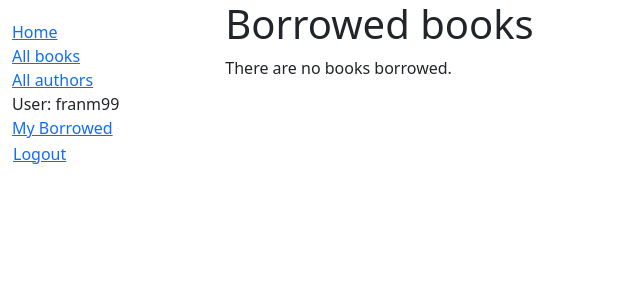
After one commit to Franm99/LocalLibrary, a Django app: page /catalog/mybooks/ in a window 1280 px wide. The commit adds this page. Shown: the top 300 px of the page, without its empty margins (0-640 px from the left). Run offline with Django 4.2, Linux system fonts and the light colour scheme; a user stored in the database is signed in; data comes from the database, SQL or seed files in the repository; both versions use the stored data as it was after the commit.

Commit message:
Added authorization for users

```diff
--- a/catalog/admin.py
+++ b/catalog/admin.py
@@ -31,7 +31,7 @@ class BookAdmin(admin.ModelAdmin):
 
 @admin.register(BookInstance)
 class BookInstanceAdmin(admin.ModelAdmin):
-    list_display = ('book', 'status', 'due_back', 'id')
+    list_display = ('book', 'status', 'borrower', 'due_back', 'id')
     list_filter = ('status', 'due_back')
 
     fieldsets = (
@@ -39,7 +39,7 @@ class BookInstanceAdmin(admin.ModelAdmin):
             'fields': ('book', 'imprint', 'id')
         }),
         ('Availability', {
-            'fields': ('status', 'due_back')
+            'fields': ('status', 'due_back', 'borrower')
         }),
     )
 
--- a/catalog/static/css/styles.css
+++ b/catalog/static/css/styles.css
@@ -3,3 +3,12 @@
     padding: 0;
     list-style: none;
 }
+
+#logout-form {
+    display: inline;
+}
+
+#logout-form button {
+    padding: 0;
+    margin: 0;
+}
--- a/catalog/templates/base.html
+++ b/catalog/templates/base.html
@@ -26,6 +26,21 @@
                             <li><a href="{% url 'index' %}">Home</a></li>
                             <li><a href="{% url 'books' %}">All books</a></li>
                             <li><a href="{% url 'authors' %}">All authors</a></li>
+
+                            {% if user.is_authenticated %}
+                                <li>User: {{ user.get_username }}</li>
+
+                                <li><a href="{% url 'my-borrowed' %}">My Borrowed</a></li>
+
+                                <li>
+                                    <form id="logout-form" method="post" action="{% url 'logout' %}">
+                                        {% csrf_token %}
+                                        <button type="submit" class="btn btn-link">Logout</button>
+                                    </form>
+                                </li>
+                            {% else %}
+                                <li><a href="{% url 'login' %}?next={{ request.path }}">Login</a></li>
+                            {% endif %}
                         </ul>
                     {% endblock %}
                 </div>
--- /dev/null
+++ b/catalog/templates/catalog/bookinstance_list_borrowed_user.html
@@ -0,0 +1,18 @@
+{% extends "base.html" %}
+
+{% block content %}
+    <h1>Borrowed books</h1>
+
+    {% if bookinstance_list %}
+    <ul>
+        {% for bookinst in bookinstance_list %}
+        <li class="{% if bookinst.is_overdue %}text-danger{% endif %}">
+            <a href="{% url 'book-detail' bookinst.book.pk %}">{{ bookinst.book.title }}</a> ({{ bookinst.due_back }})
+        </li>
+        {% endfor %}
+    </ul>
+
+    {% else %}
+        <p>There are no books borrowed.</p>
+    {% endif %}
+{% endblock %}
--- a/catalog/templates/index.html
+++ b/catalog/templates/index.html
@@ -21,6 +21,8 @@
         <li><strong>Books containing the word "the":</strong> {{ num_books_containing_The }}</li>
     </ul>
 
+    <p>You have visited this website {{ num_visits }} time{{ num_visits|pluralize }}!</p>
+
     {% load static %}
     <img src="{% static 'images/books_background.jpg' %}" alt="">
 
--- a/catalog/urls.py
+++ b/catalog/urls.py
@@ -6,5 +6,6 @@ urlpatterns = [
     path('books/', views.BookListView.as_view(), name='books'),
     path('book/<int:pk>', views.BookDetailView.as_view(), name='book-detail'),
     path('author/', views.AuthorListView.as_view(), name='authors'),
-    path('author/<int:pk>', views.AuthorDetailView.as_view(), name='author-detail')
+    path('author/<int:pk>', views.AuthorDetailView.as_view(), name='author-detail'),
+    path('mybooks/', views.LoanedBooksByUserListView.as_view(), name='my-borrowed')
 ]
--- a/catalog/views.py
+++ b/catalog/views.py
@@ -2,6 +2,7 @@ from typing import Any
 from django.db.models.query import QuerySet
 from django.shortcuts import render
 from django.views.generic import ListView, DetailView
+from django.contrib.auth.mixins import LoginRequiredMixin
 
 from .models import Book, Author, BookInstance, Genre
 
@@ -18,6 +19,11 @@ def index(request):
     # The 'all()' is implied by default
     num_authors = Author.objects.count()
 
+    # Number of visits to this view, as counted in the session available.
+    num_visits = request.session.get('num_visits', 0)
+    num_visits += 1
+    request.session['num_visits'] = num_visits
+
     # Challenge:
     num_genres = Genre.objects.count()
     num_books_containing_The = Book.objects.filter(title__icontains='The').count()
@@ -29,6 +35,7 @@ def index(request):
         'num_authors': num_authors,
         'num_genres': num_genres,
         'num_books_containing_The': num_books_containing_The,
+        'num_visits': num_visits
     }
 
     # Render the HTML template 'index.html with the data in the context variable
@@ -87,3 +94,17 @@ class AuthorListView(ListView):
 
 class AuthorDetailView(DetailView):
     model = Author
+
+
+class LoanedBooksByUserListView(LoginRequiredMixin, ListView):
+    """ Generic class-based view listing books on loan to current user. """
+    model = BookInstance
+    template_name = 'catalog/bookinstance_list_borrowed_user.html'
+    paginate_by = 10
+
+    def get_queryset(self):
+        return (
+            BookInstance.objects.filter(borrower=self.request.user)
+            .filter(status__exact='o')
+            .order_by('due_back')
+        )
```
Also changed, not shown: catalog/models.py (+9 -0 lines), catalog/migrations/0006_bookinstance_borrower.py (added), db.sqlite3.
